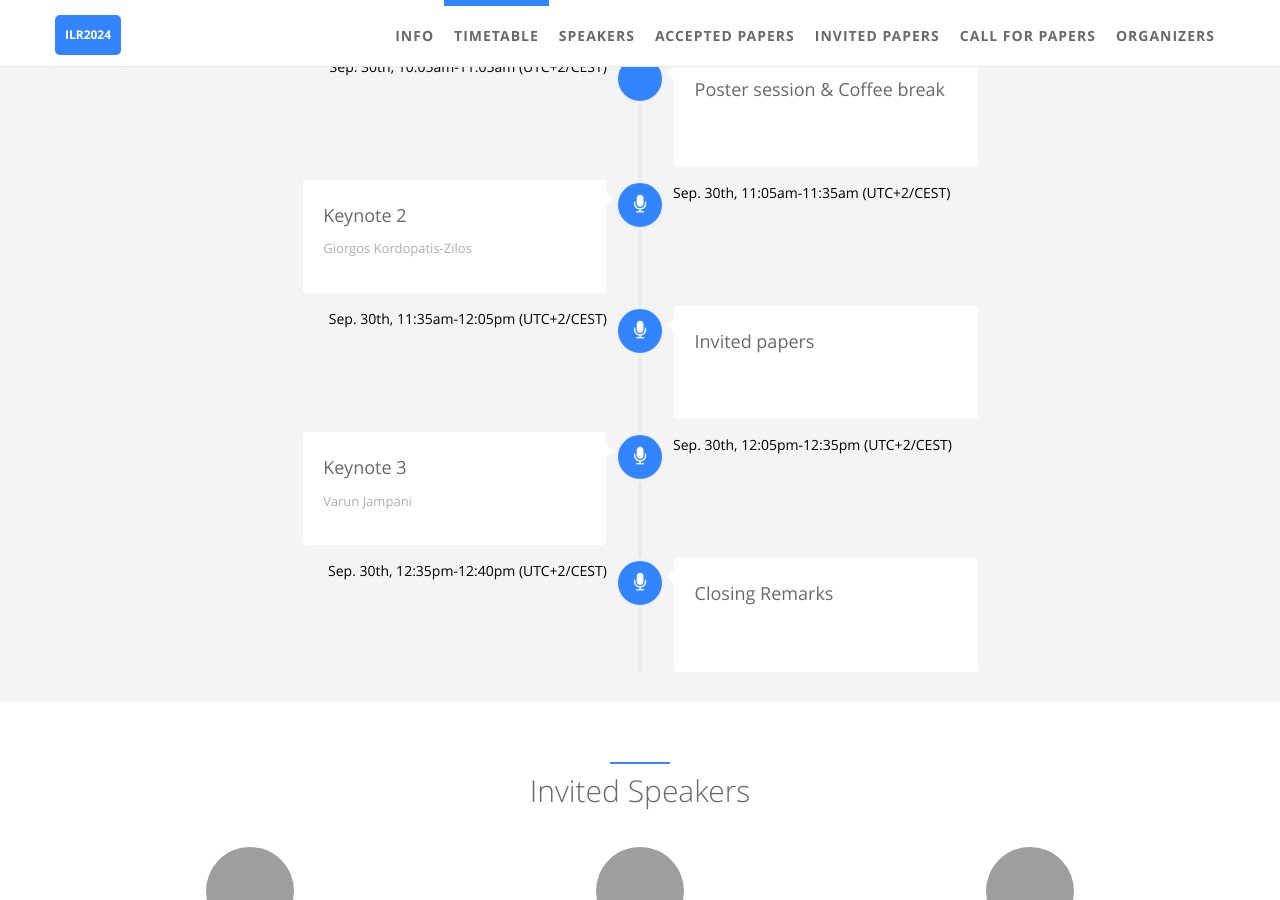
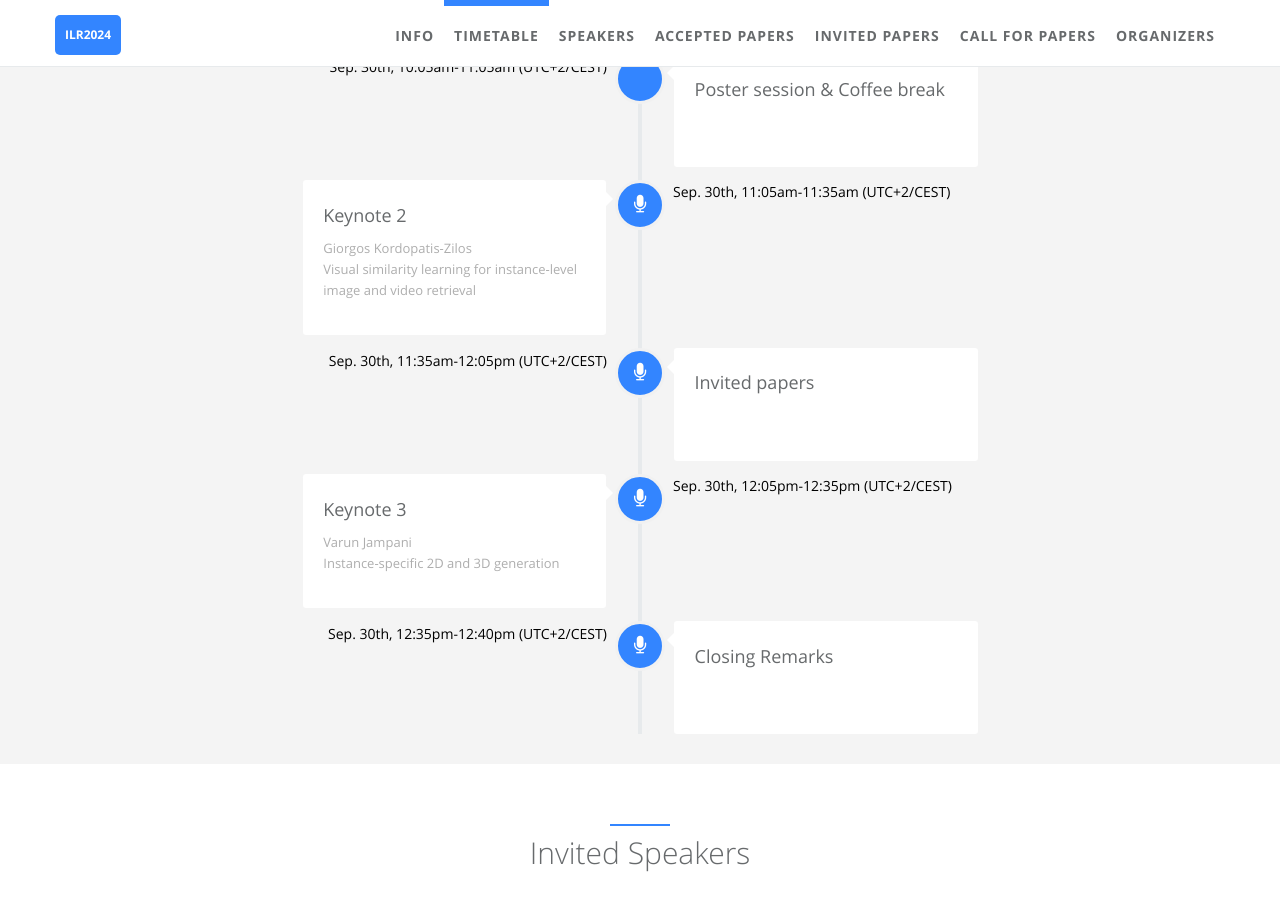
Before and after one commit to ilr-workshop/ECCVW2024, a Jekyll site: the page built from index.html, in a window 1280 px wide and 900 px high, scrolled down 1781 px, cut to the strip 0-900 px from the top of the window. Built offline with Jekyll 4.4.1, drawn with Linux system fonts in a browser that asks for light colours; grey boxes are pictures that could not be loaded.

Commit message:
Update timetable.yml

```diff
--- a/_data/index/timetable.yml
+++ b/_data/index/timetable.yml
@@ -50,7 +50,7 @@
     detail: Keynote 2
   desc:
     detail: Giorgos Kordopatis-Zilos
-    title:
+    title: Visual similarity learning for instance-level image and video retrieval
     video:
     host:
   date:
@@ -72,6 +72,7 @@
     detail: Keynote 3
   desc:
     detail: Varun Jampani
+    title: Instance-specific 2D and 3D generation
     video:
     slides:
     host:
```
